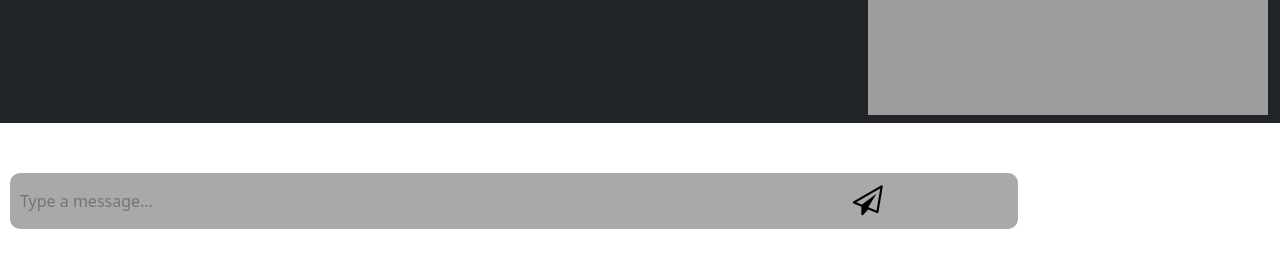
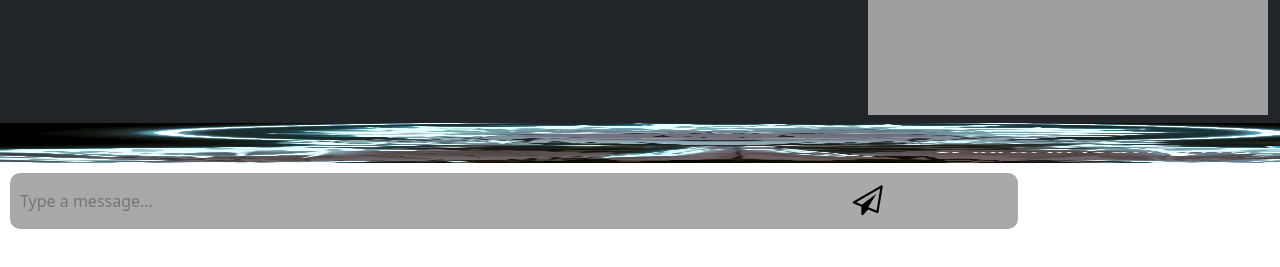
Before and after one commit to barinaskennethSilva/Myportfolio02, a website: page Chatbot.html in a window 1280 px wide. Shown: the part 193-460 px from the top of the page. Drawn offline with nearby package versions, Linux system fonts and the light colour scheme; the site is published under a folder, as on GitHub Pages, so addresses that start at the root find nothing.

Commit message:
09-06-2024

```diff
--- a/Chatbot.html
+++ b/Chatbot.html
@@ -16,7 +16,7 @@
 <body>
   <style>
     .text-container{
-     background-image:url('/Img/p1.jpg');
+     background-image:url('Img/p1.jpg');
     background-size: 100% 100%;
       width:100%;
       height:100%;
```
